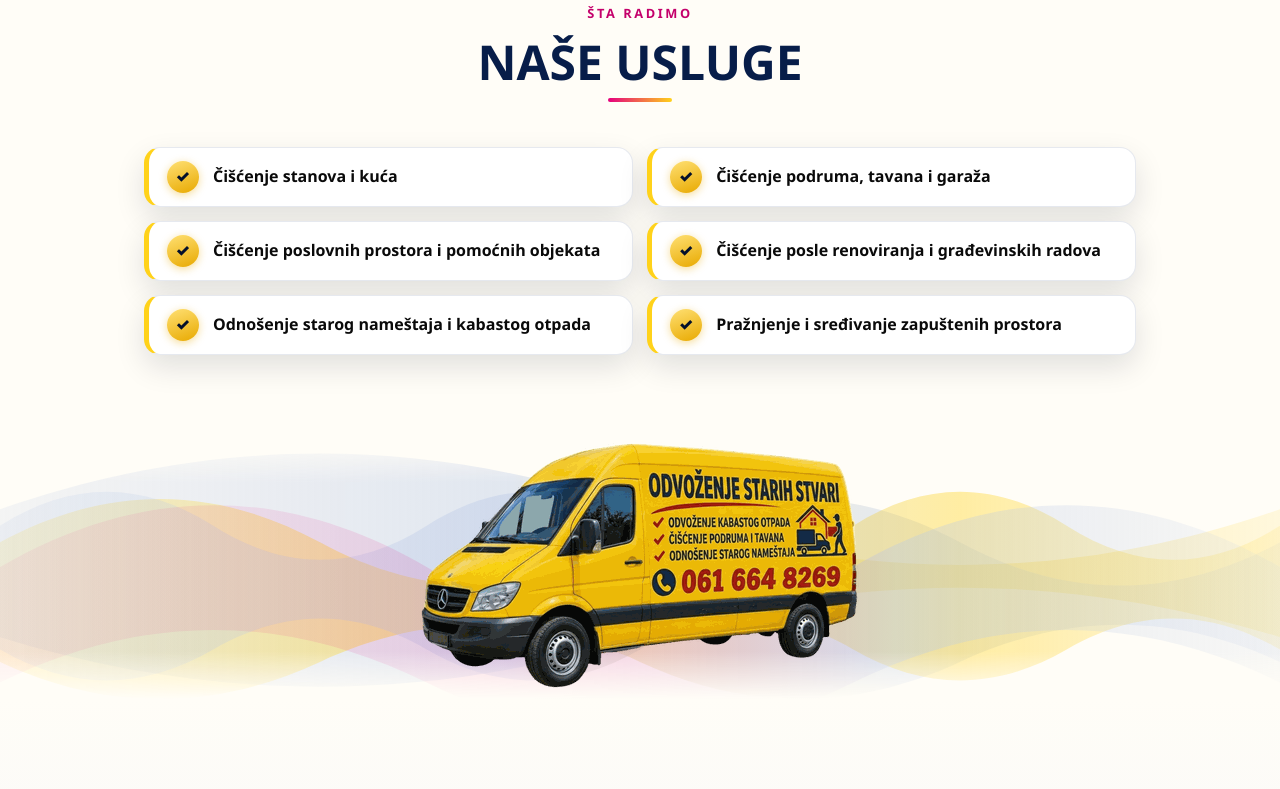
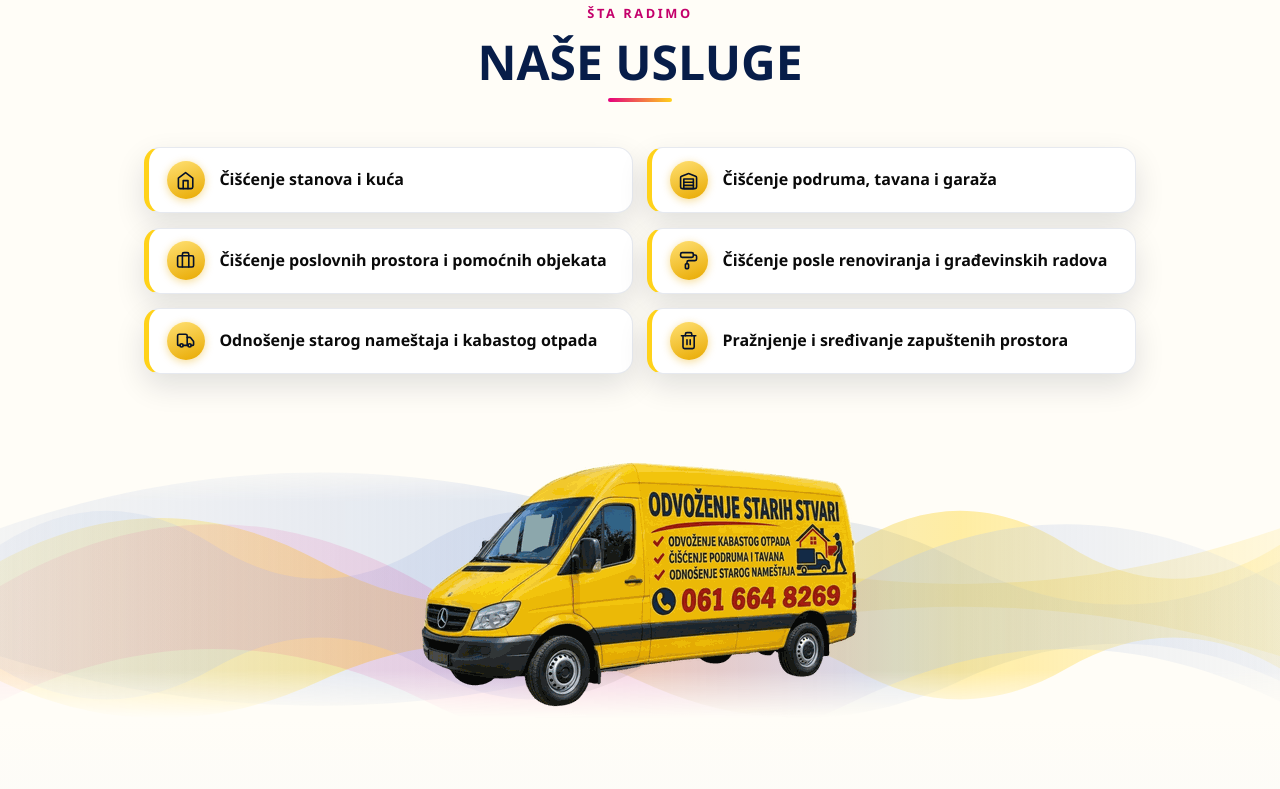
Before and after one commit to aleksbelic/cistimo-web, a plain HTML site: page index.html in a window 1280 px wide. Shown: the part 890-1679 px from the top of the page. Drawn offline with Linux system fonts and the light colour scheme.

Commit message:
Add per-service icons to services list; update README with visual effects, footer and actions versions; enlarge why-us card text and add scroll reveal, add skeleton background to gallery images.

```diff
--- a/index.html
+++ b/index.html
@@ -5,6 +5,9 @@
   <meta charset="UTF-8">
   <meta name="viewport" content="width=device-width, initial-scale=1">
   <meta name="theme-color" content="#071d49">
+  <script>
+    if ("IntersectionObserver" in window) { document.documentElement.className += " js-reveal"; }
+  </script>
   <title>Vule – čišćenje stanova, podruma i poslovnih prostora | Beograd</title>
   <meta name="description"
     content="Vule – čišćenje stanova, kuća, podruma, tavana, garaža i poslovnih prostora, odnošenje starog nameštaja i otpada. Beograd i okolina. Pozovite 061 664 8269.">
@@ -88,12 +91,54 @@
       </div>
 
       <ul class="check-list">
-        <li class="check-list__item">Čišćenje stanova i kuća</li>
-        <li class="check-list__item">Čišćenje podruma, tavana i garaža</li>
-        <li class="check-list__item">Čišćenje poslovnih prostora i pomoćnih objekata</li>
-        <li class="check-list__item">Čišćenje posle renoviranja i građevinskih radova</li>
-        <li class="check-list__item">Odnošenje starog nameštaja i kabastog otpada</li>
-        <li class="check-list__item">Pražnjenje i sređivanje zapuštenih prostora</li>
+        <li class="check-list__item">
+          <span class="check-list__icon">
+            <svg class="icon" viewBox="0 0 24 24" aria-hidden="true">
+              <path d="m3 9 9-7 9 7v11a2 2 0 0 1-2 2H5a2 2 0 0 1-2-2z" /><path d="M9 22V12h6v10" />
+            </svg>
+          </span>
+          Čišćenje stanova i kuća
+        </li>
+        <li class="check-list__item">
+          <span class="check-list__icon">
+            <svg class="icon" viewBox="0 0 24 24" aria-hidden="true">
+              <path d="M22 8.35V20a2 2 0 0 1-2 2H4a2 2 0 0 1-2-2V8.35A2 2 0 0 1 3.26 6.5l8-3.2a2 2 0 0 1 1.48 0l8 3.2A2 2 0 0 1 22 8.35Z" /><path d="M6 18h12" /><path d="M6 14h12" /><rect width="12" height="12" x="6" y="10" />
+            </svg>
+          </span>
+          Čišćenje podruma, tavana i garaža
+        </li>
+        <li class="check-list__item">
+          <span class="check-list__icon">
+            <svg class="icon" viewBox="0 0 24 24" aria-hidden="true">
+              <path d="M16 20V4a2 2 0 0 0-2-2h-4a2 2 0 0 0-2 2v16" /><rect width="20" height="14" x="2" y="6" rx="2" />
+            </svg>
+          </span>
+          Čišćenje poslovnih prostora i pomoćnih objekata
+        </li>
+        <li class="check-list__item">
+          <span class="check-list__icon">
+            <svg class="icon" viewBox="0 0 24 24" aria-hidden="true">
+              <rect width="16" height="6" x="2" y="2" rx="2" /><path d="M10 16v-2a2 2 0 0 1 2-2h8a2 2 0 0 0 2-2V7a2 2 0 0 0-2-2h-2" /><rect width="4" height="6" x="8" y="16" rx="1" />
+            </svg>
+          </span>
+          Čišćenje posle renoviranja i građevinskih radova
+        </li>
+        <li class="check-list__item">
+          <span class="check-list__icon">
+            <svg class="icon" viewBox="0 0 24 24" aria-hidden="true">
+              <path d="M14 18V6a2 2 0 0 0-2-2H4a2 2 0 0 0-2 2v11a1 1 0 0 0 1 1h2" /><path d="M15 18H9" /><path d="M19 18h2a1 1 0 0 0 1-1v-3.65a1 1 0 0 0-.22-.624l-3.48-4.35A1 1 0 0 0 17.52 8H14" /><circle cx="17" cy="18" r="2" /><circle cx="7" cy="18" r="2" />
+            </svg>
+          </span>
+          Odnošenje starog nameštaja i kabastog otpada
+        </li>
+        <li class="check-list__item">
+          <span class="check-list__icon">
+            <svg class="icon" viewBox="0 0 24 24" aria-hidden="true">
+              <path d="M3 6h18" /><path d="M19 6v14a2 2 0 0 1-2 2H7a2 2 0 0 1-2-2V6" /><path d="M8 6V4a2 2 0 0 1 2-2h4a2 2 0 0 1 2 2v2" /><path d="M10 11v6" /><path d="M14 11v6" />
+            </svg>
+          </span>
+          Pražnjenje i sređivanje zapuštenih prostora
+        </li>
 
       </ul>
     </section>
@@ -211,7 +256,8 @@
     </section>
 
     <section class="cta">
-      <p class="cta__text">Pozovite nas ili pošaljite slike prostora, dogovaramo se brzo i lako!</p>
+      <p class="cta__title">Treba vam pomoć?</p>
+      <p class="cta__text">Bez brige, pozovite ili pošaljite slike prostora - dogovaramo se <span class="cta__accent">brzo i lako</span>!</p>
       <a class="cta__phone" href="tel:+381616648269">
         <svg class="icon cta__icon" viewBox="0 0 24 24" aria-hidden="true">
           <path
@@ -327,6 +373,24 @@
       });
     }
 
+    var revealItems = document.querySelectorAll(".check-list__item, .feature-grid__item, .gallery__image");
+    var checkCount = document.querySelectorAll(".check-list__item").length;
+    var whyEnd = checkCount + document.querySelectorAll(".feature-grid__item").length;
+    if ("IntersectionObserver" in window) {
+      var revealObserver = new IntersectionObserver(function (entries) {
+        for (var k = 0; k < entries.length; k++) {
+          if (entries[k].isIntersecting) {
+            entries[k].target.classList.add("is-visible");
+            revealObserver.unobserve(entries[k].target);
+          }
+        }
+      }, { threshold: 0.15 });
+      for (var j = 0; j < revealItems.length; j++) {
+        revealItems[j].style.transitionDelay = (j < checkCount ? (j % 2) * 90 : j < whyEnd ? ((j - checkCount) % 4) * 70 : ((j - whyEnd) % 4) * 70) + "ms";
+        revealObserver.observe(revealItems[j]);
+      }
+    }
+
     window.addEventListener("scroll", updateHeader, false);
     window.addEventListener("resize", updateHeaderOffset, false);
     updateHeader();
--- a/sitemap.xml
+++ b/sitemap.xml
@@ -2,6 +2,6 @@
 <urlset xmlns="http://www.sitemaps.org/schemas/sitemap/0.9">
   <url>
     <loc>https://abelic.com/cistimo-web/</loc>
-    <lastmod>2026-11-26</lastmod>
+    <lastmod>2026-11-27</lastmod>
   </url>
 </urlset>
--- a/style.css
+++ b/style.css
@@ -513,19 +513,37 @@ ul {
   font-weight: 600;
 }
 
-.check-list__item::before {
-  content: "✓";
+.js-reveal .check-list__item,
+.js-reveal .feature-grid__item,
+.js-reveal .gallery__image {
+  opacity: 0;
+  transform: translateY(1rem);
+  transition: opacity 0.6s ease, transform 0.6s ease;
+}
+
+.js-reveal .check-list__item.is-visible,
+.js-reveal .feature-grid__item.is-visible,
+.js-reveal .gallery__image.is-visible {
+  opacity: 1;
+  transform: none;
+}
+
+.check-list__icon {
   flex: none;
   display: grid;
   place-items: center;
-  width: 2rem;
-  height: 2rem;
+  width: 2.4rem;
+  height: 2.4rem;
   margin-right: 0.9rem;
   border-radius: 50%;
   background: linear-gradient(160deg, var(--gold-400), var(--gold-600));
   color: var(--navy-900);
-  font-weight: 900;
   box-shadow: 0 2px 8px rgb(232 169 0 / 40%);
+}
+
+.check-list__icon .icon {
+  width: 1.2rem;
+  height: 1.2rem;
 }
 
 @media (min-width: 48rem) {
@@ -566,14 +584,15 @@ ul {
 
 .feature-grid__title {
   color: var(--navy-800);
-  font-size: 1.05rem;
+  font-size: 1.2rem;
   line-height: 1.3;
 }
 
 .feature-grid__text {
   margin-top: 0.5rem;
-  font-size: 0.9rem;
-  color: var(--muted);
+  font-size: 1.05rem;
+  line-height: 1.5;
+  color: #3d465a;
 }
 
 .van {
@@ -612,6 +631,7 @@ ul {
   align-items: center;
   margin: clamp(1rem, 4vw, 2.5rem) var(--pad);
   padding: clamp(1.6rem, 5vw, 3rem);
+  padding-top: clamp(1rem, 3vw, 1.8rem);
   border-radius: 1.25rem;
   text-align: center;
   color: var(--navy-900);
@@ -619,9 +639,24 @@ ul {
   box-shadow: 0 10px 30px rgb(232 169 0 / 30%);
 }
 
+.cta__title {
+  font-size: clamp(1.6rem, 6vw, 2.4rem);
+  font-weight: 800;
+  line-height: 1.15;
+}
+
 .cta__text {
-  font-size: clamp(1.2rem, 4vw, 1.8rem);
-  font-weight: 800;
+  max-width: 38rem;
+  margin-top: 0.4rem;
+  font-size: clamp(1.2rem, 4vw, 1.6rem);
+  font-weight: 600;
+  text-wrap: balance;
+}
+
+.cta__accent {
+  text-decoration: underline;
+  text-decoration-thickness: 0.12em;
+  text-underline-offset: 0.2em;
 }
 
 .cta__phone {
@@ -690,6 +725,7 @@ ul {
   height: auto;
   aspect-ratio: 4 / 5;
   object-fit: cover;
+  background: #e6ebf5;
   border: 3px solid var(--gold-500);
   border-radius: var(--radius);
   box-shadow: var(--shadow);
@@ -892,6 +928,13 @@ a:focus-visible {
     animation: none;
   }
 
+  .js-reveal .check-list__item,
+  .js-reveal .feature-grid__item,
+  .js-reveal .gallery__image {
+    opacity: 1;
+    transform: none;
+  }
+
   html {
     scroll-behavior: auto;
   }
```
Also changed, not shown: 1 other file.
